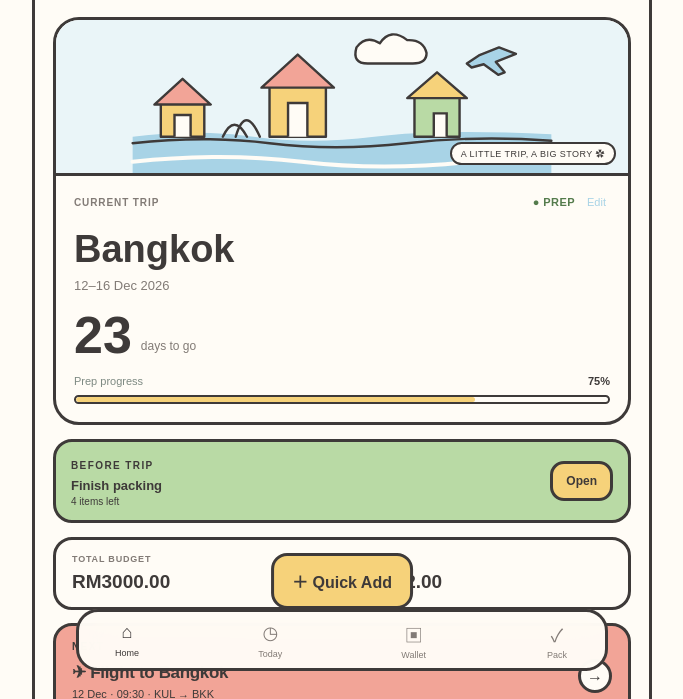
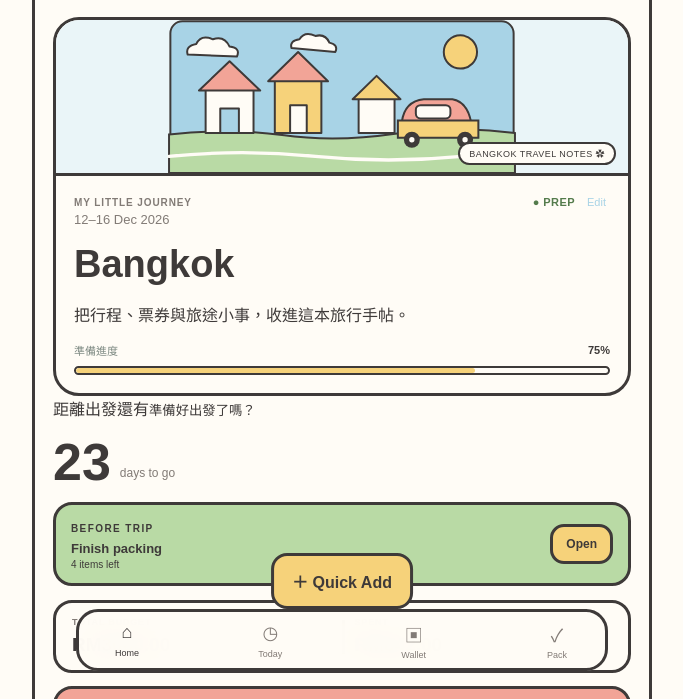
Before and after one commit to moriandchen/forest-studio-trip-lah-preview, a plain HTML site: page index.html in a window 1280 px wide. Both pictures are taken after a click on the button "Open trip". Shown: the part 101-800 px from the top of the page, without its empty margins (298-981 px from the left). Drawn offline with Linux system fonts and the light colour scheme; a web font is replaced by a local one.

Commit message:
Align Trip Lah home layout with Japanese travel journal reference

```diff
--- a/index.html
+++ b/index.html
@@ -36,35 +36,49 @@
       <section id="home" class="view active">
         <article class="trip-hero">
           <div class="home-illustration" aria-hidden="true">
-            <svg viewBox="0 0 520 190" role="presentation">
-              <path d="M0 145 Q80 135 150 145 T300 145 T520 142 V190 H0Z" fill="#A8D3E6"/>
-              <path d="M0 153 Q90 143 170 153 T340 153 T520 150" fill="none" stroke="#3E3A39" stroke-width="3" stroke-linecap="round"/>
-              <path d="M35 145 L35 105 L62 83 L89 105 L89 145Z" fill="#F6D27A" stroke="#3E3A39" stroke-width="3" stroke-linejoin="round"/>
-              <path d="M27 105 L62 73 L97 105Z" fill="#F2A497" stroke="#3E3A39" stroke-width="3" stroke-linejoin="round"/>
-              <path d="M52 145 V118 H72 V145" fill="#FFFCF6" stroke="#3E3A39" stroke-width="3"/>
-              <path d="M170 145 V83 L205 55 L240 83 V145Z" fill="#F6D27A" stroke="#3E3A39" stroke-width="3" stroke-linejoin="round"/>
-              <path d="M160 84 L205 43 L250 84Z" fill="#F2A497" stroke="#3E3A39" stroke-width="3" stroke-linejoin="round"/>
-              <path d="M193 145 V103 H217 V145" fill="#FFFCF6" stroke="#3E3A39" stroke-width="3"/>
-              <path d="M350 145 V96 L378 76 L406 96 V145Z" fill="#B9DAA5" stroke="#3E3A39" stroke-width="3" stroke-linejoin="round"/>
-              <path d="M341 97 L378 65 L415 97Z" fill="#F6D27A" stroke="#3E3A39" stroke-width="3" stroke-linejoin="round"/>
-              <path d="M374 145 V116 H390 V145" fill="#FFFCF6" stroke="#3E3A39" stroke-width="3"/>
-              <path d="M278 34 Q290 18 307 29 Q320 9 341 25 Q361 24 365 41 Q365 54 348 54 H292 Q272 54 278 34Z" fill="#FFFCF6" stroke="#3E3A39" stroke-width="3" stroke-linejoin="round"/>
-              <path d="M430 44 l25 -10 21 8 -25 10 11 13 -8 3 -18 -13 -15 4 -6 -5 15 -10Z" fill="#A8D3E6" stroke="#3E3A39" stroke-width="3" stroke-linejoin="round"/>
-              <path d="M112 145 Q126 115 142 145 M128 145 Q140 104 158 145" fill="none" stroke="#3E3A39" stroke-width="3" stroke-linecap="round"/>
-              <path d="M0 176 Q110 164 210 176 T420 176 T520 174" fill="none" stroke="#FFFCF6" stroke-width="5" stroke-linecap="round"/>
+            <svg viewBox="0 0 520 230" role="presentation">
+              <rect x="2" y="2" width="516" height="226" rx="18" fill="#A8D3E6" stroke="#3E3A39" stroke-width="3"/>
+              <g fill="#FFFCF6" stroke="#3E3A39" stroke-width="3" stroke-linejoin="round">
+                <path d="M28 52 Q24 39 41 36 Q48 21 66 29 Q83 23 91 40 Q108 42 102 55Z"/>
+                <path d="M184 42 Q181 31 196 29 Q204 16 220 24 Q235 20 241 34 Q255 37 250 48Z"/>
+              </g>
+              <circle cx="438" cy="48" r="25" fill="#F6D27A" stroke="#3E3A39" stroke-width="3"/>
+              <path d="M0 172 Q90 162 170 173 T340 171 T520 170 V230 H0Z" fill="#B9DAA5" stroke="#3E3A39" stroke-width="3"/>
+              <g stroke="#3E3A39" stroke-width="3" stroke-linejoin="round">
+                <path d="M55 170 V105 L91 77 L127 105 V170Z" fill="#FFFCF6"/>
+                <path d="M45 106 L91 62 L137 106Z" fill="#F2A497"/>
+                <path d="M77 170 V133 H105 V170Z" fill="#A8D3E6"/>
+                <path d="M159 170 V91 L194 65 L229 91 V170Z" fill="#F6D27A"/>
+                <path d="M149 92 L194 48 L239 92Z" fill="#F2A497"/>
+                <path d="M182 170 V128 H207 V170Z" fill="#FFFCF6"/>
+                <path d="M285 170 V118 L312 97 L339 118 V170Z" fill="#FFFCF6"/>
+                <path d="M276 119 L312 84 L348 119Z" fill="#F6D27A"/>
+              </g>
+              <g class="tuk-tuk">
+                <path d="M350 153 Q354 122 383 119 L426 119 Q448 123 454 153Z" fill="#F2A497" stroke="#3E3A39" stroke-width="3"/>
+                <rect x="371" y="128" width="52" height="20" rx="7" fill="#FFFCF6" stroke="#3E3A39" stroke-width="3"/>
+                <path d="M344 151 H465 V177 H344Z" fill="#F6D27A" stroke="#3E3A39" stroke-width="3"/>
+                <circle cx="365" cy="180" r="12" fill="#3E3A39"/><circle cx="365" cy="180" r="4" fill="#FFFCF6"/>
+                <circle cx="445" cy="180" r="12" fill="#3E3A39"/><circle cx="445" cy="180" r="4" fill="#FFFCF6"/>
+              </g>
+              <path d="M0 205 Q110 194 220 205 T440 205 T520 202" fill="none" stroke="#FFFCF6" stroke-width="5" stroke-linecap="round"/>
             </svg>
-            <span class="illustration-caption">A LITTLE TRIP, A BIG STORY ✿</span>
+            <span class="illustration-caption">BANGKOK TRAVEL NOTES ✿</span>
           </div>
           <div class="hero-topline">
-            <span class="eyebrow">CURRENT TRIP</span>
+            <span class="eyebrow">MY LITTLE JOURNEY</span>
             <div class="hero-actions"><span id="phaseStatus" class="status-dot">● PREP</span><button id="editTripBtn" class="mini-link">Edit</button></div>
           </div>
+          <p id="tripDates" class="trip-dates">12–16 Dec 2026</p>
           <h1 id="tripCity">Bangkok</h1>
-          <p id="tripDates" class="trip-dates">12–16 Dec 2026</p>
-          <div id="countdown" class="countdown"><span id="countdownDays">74</span><small>days to go</small></div>
-          <div class="progress-row"><span>Prep progress</span><strong id="prepProgressText">68%</strong></div>
-          <div class="progress"><div id="prepProgressBar" style="width:68%"></div></div>
+          <p class="home-tagline">把行程、票券與旅途小事，收進這本旅行手帖。</p>
+          <div class="home-prep-progress"><div class="progress-row"><span>準備進度</span><strong id="prepProgressText">68%</strong></div><div class="progress"><div id="prepProgressBar" style="width:68%"></div></div></div>
         </article>
+
+        <section class="home-countdown-card" aria-label="Countdown">
+          <div><span>距離出發還有</span><small id="countdownDate">準備好出發了嗎？</small></div>
+          <div id="countdown" class="countdown"><span id="countdownDays">74</span><small>天</small></div>
+        </section>
 
         <section id="phaseAction" class="phase-action" data-open="packing">
           <div><span id="phaseActionLabel" class="section-label">BEFORE TRIP</span><b id="phaseActionTitle">Finish packing</b><small id="phaseActionMeta">4 items left</small></div>
```
